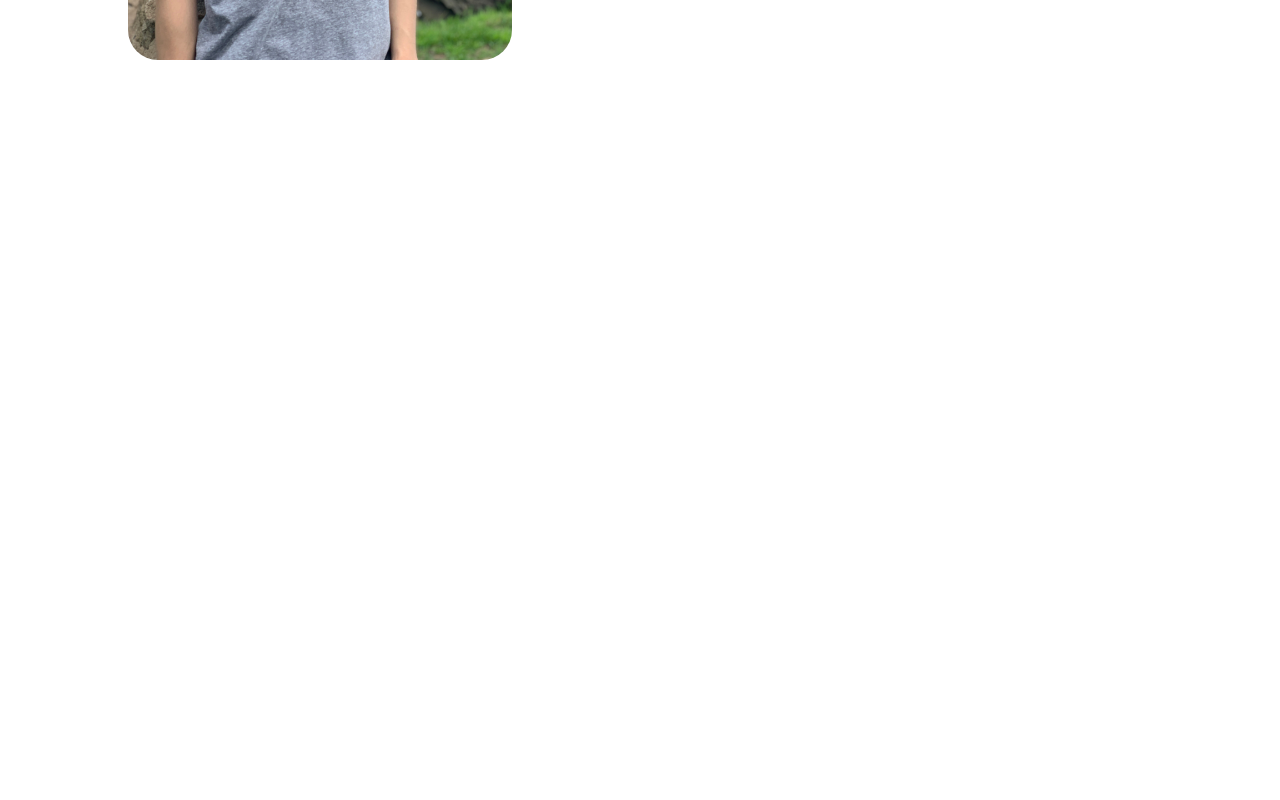
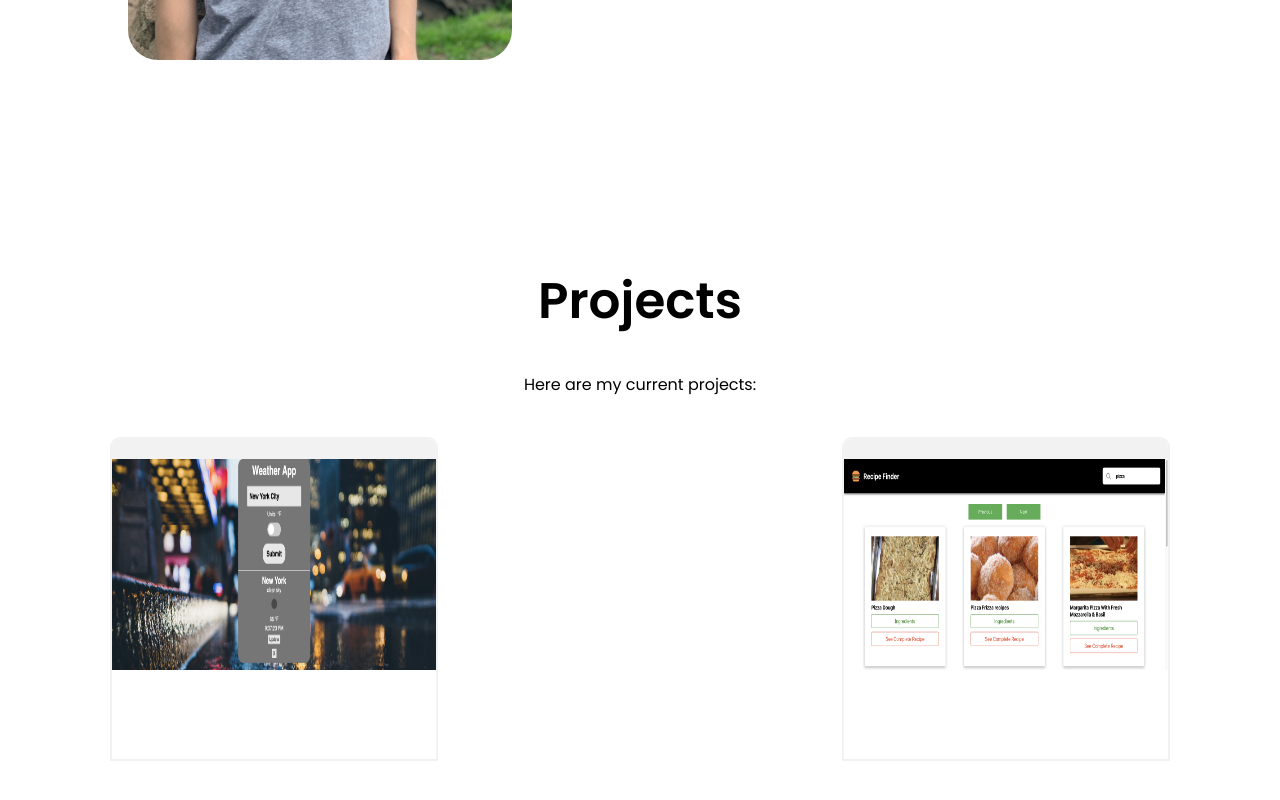
Before and after one commit to devkev1/react-portfolio-site, a React (Create React App) app: page / in a window 1280 px wide. Shown: the part 1420-2220 px from the top of the page. Before the commit the page ends 1600 px from the top, so only its background shows below. Built offline with nearby package versions, Linux system fonts and the light colour scheme.

Commit message:
added project section

```diff
--- a/public/index.html
+++ b/public/index.html
@@ -15,7 +15,7 @@
       href="https://fonts.googleapis.com/css2?family=Poppins:wght@100;300;400;500;600;700;800;900&display=swap"
       rel="stylesheet"
     />
-    <title>Kevin Wong - DevKev</title>
+    <title>DevKev - Kevin Wong</title>
   </head>
   <body>
     <noscript>You need to enable JavaScript to run this app.</noscript>
--- a/src/App.js
+++ b/src/App.js
@@ -1,12 +1,14 @@
 import "./App.css";
 import Intro from "./components/intro/Intro";
 import About from "./components/about/About";
+import Projects from "./components/projects/Projects";
 
 function App() {
   return (
     <div className="App">
       <Intro />
       <About />
+      <Projects />
     </div>
   );
 }
--- a/src/components/intro/Intro.js
+++ b/src/components/intro/Intro.js
@@ -6,7 +6,7 @@ function Intro() {
   <div className="i">
     <div className="i-left">
       <div className="i-left-wrapper">
-        <h2 clasName="i-intro">Hello, My name is</h2>
+        <h2 clasname="i-intro">Hello, My name is</h2>
         <h1 className="i-name">Kevin Wong</h1>
         <div className="i-title">
           <div className="i-title-wrapper">
--- /dev/null
+++ b/src/components/project/Project.js
@@ -0,0 +1,18 @@
+import "./project.css";
+
+const Project = ({ img, link }) => {
+    return (
+        <div className="p">
+            <div className="p-browser">
+                <div className="p-circle"></div>
+                <div className="p-circle"></div>
+                <div className="p-circle"></div>
+            </div>
+            <a href={link} target="_blank" rel="noreferrer">
+               <img src={img} alt="" className="p-img" />
+            </a>
+        </div>
+    )
+}
+
+export default Project;
--- /dev/null
+++ b/src/components/project/project.css
@@ -0,0 +1,28 @@
+.p {
+    width: 30%;
+    height: 40vh;
+    margin: 20px 10px;
+    border: 2px solid rgb(243, 242, 242);
+    border-radius: 10px 10px 0px 0px;
+    overflow: hidden;
+
+}
+
+.p-browser {
+    height: 20px;
+    background-color: rgb(243, 242, 242);
+    display: flex;
+    align-items: center;
+}
+
+.p-circle {
+    width: 6px;
+    height: 6px;
+    margin: 3px;
+    border-radius: 50%;
+}
+
+.p-img {
+    width: 100%;
+    height: 66%;
+}
--- /dev/null
+++ b/src/components/projects/Projects.js
@@ -0,0 +1,23 @@
+import "./projects.css";
+import Project from "../project/Project";
+import { projects} from "../../data";
+
+const Projects = () => {
+    return (
+        <div className="pl">
+            <div className="pl-texts">
+                <h1 className="pl-title">Projects</h1>
+                <p className="pl-desc">
+                    Here are my current projects:
+                </p>
+            </div>
+            <div className="pl-list">
+                {projects.map((item) => (
+                     <Project key={item.id} img={item.img} link={item.link} />
+                ))}
+            </div>
+        </div>
+    )
+}
+
+export default Projects;
--- /dev/null
+++ b/src/components/projects/projects.css
@@ -0,0 +1,27 @@
+.pl {
+    padding: 50px 100px;
+    display: flex;
+    flex-direction: column;
+    align-items: center;
+    text-align: center;
+}
+
+.p1-texts {
+    width: 65%;
+}
+
+.pl-title {
+    font-size: 50px;
+    font-weight: 600;
+}
+
+.pl-desc {
+    margin: 20px 0px;
+}
+
+.pl-list {
+    width: 100%;
+    display: flex;
+    flex-wrap: wrap;
+    justify-content: space-between;
+}
--- /dev/null
+++ b/src/data.js
@@ -0,0 +1,15 @@
+import WeatherApp from "./img/weather_app.jpg";
+import RecipeFinder from "./img/recipe_finder.jpg";
+
+export const projects = [
+    {
+        id: 1,
+        img: WeatherApp,
+        link: "https://devkev1.github.io/Weather-App/",
+    },
+    {
+        id: 2,
+        img: RecipeFinder,
+        link: "https://romantic-kare-aca670.netlify.app/",
+    },
+];
```
Also changed, not shown: src/img/recipe_finder.jpg (added), src/img/weather_app.jpg (added).
